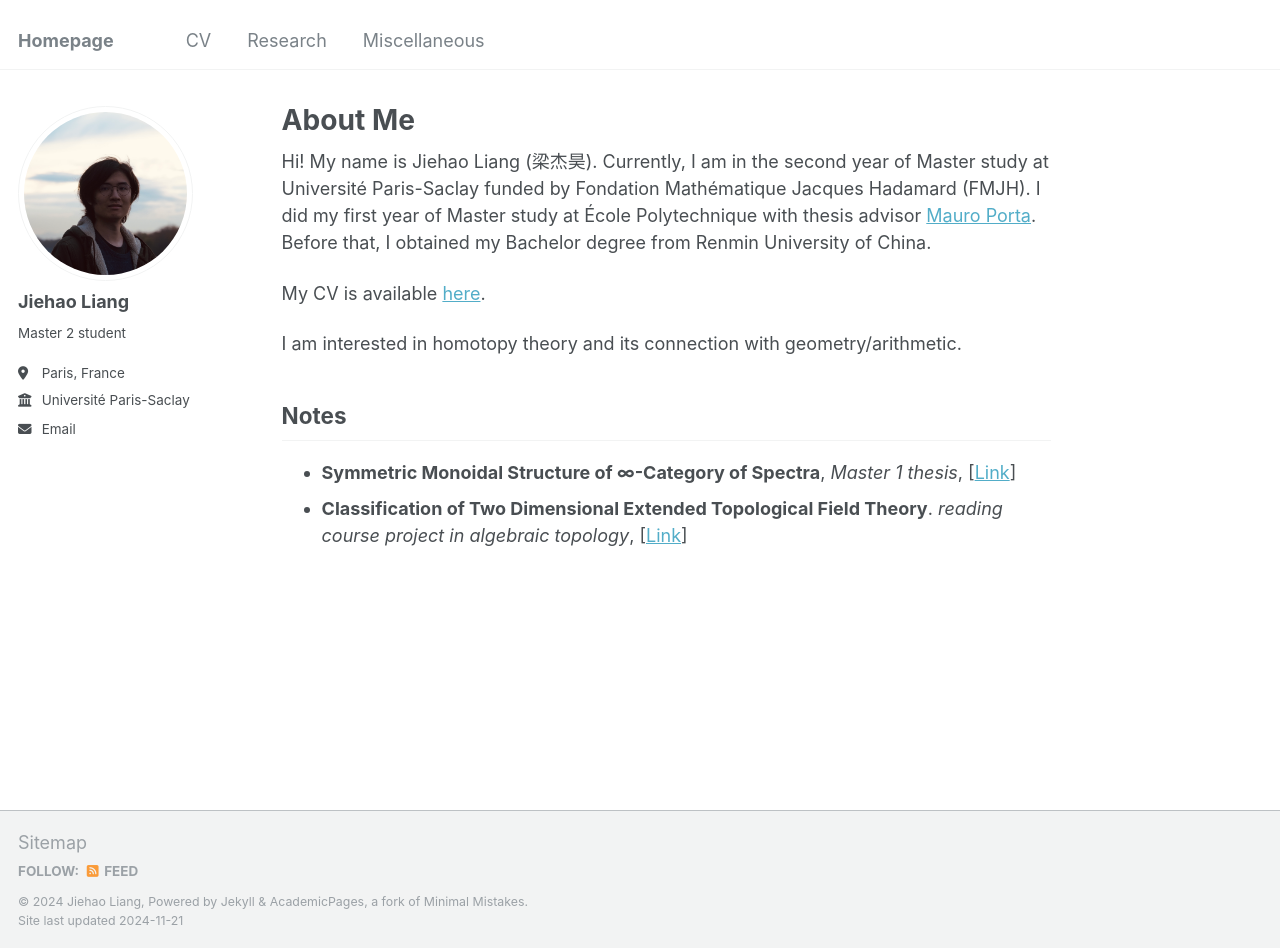
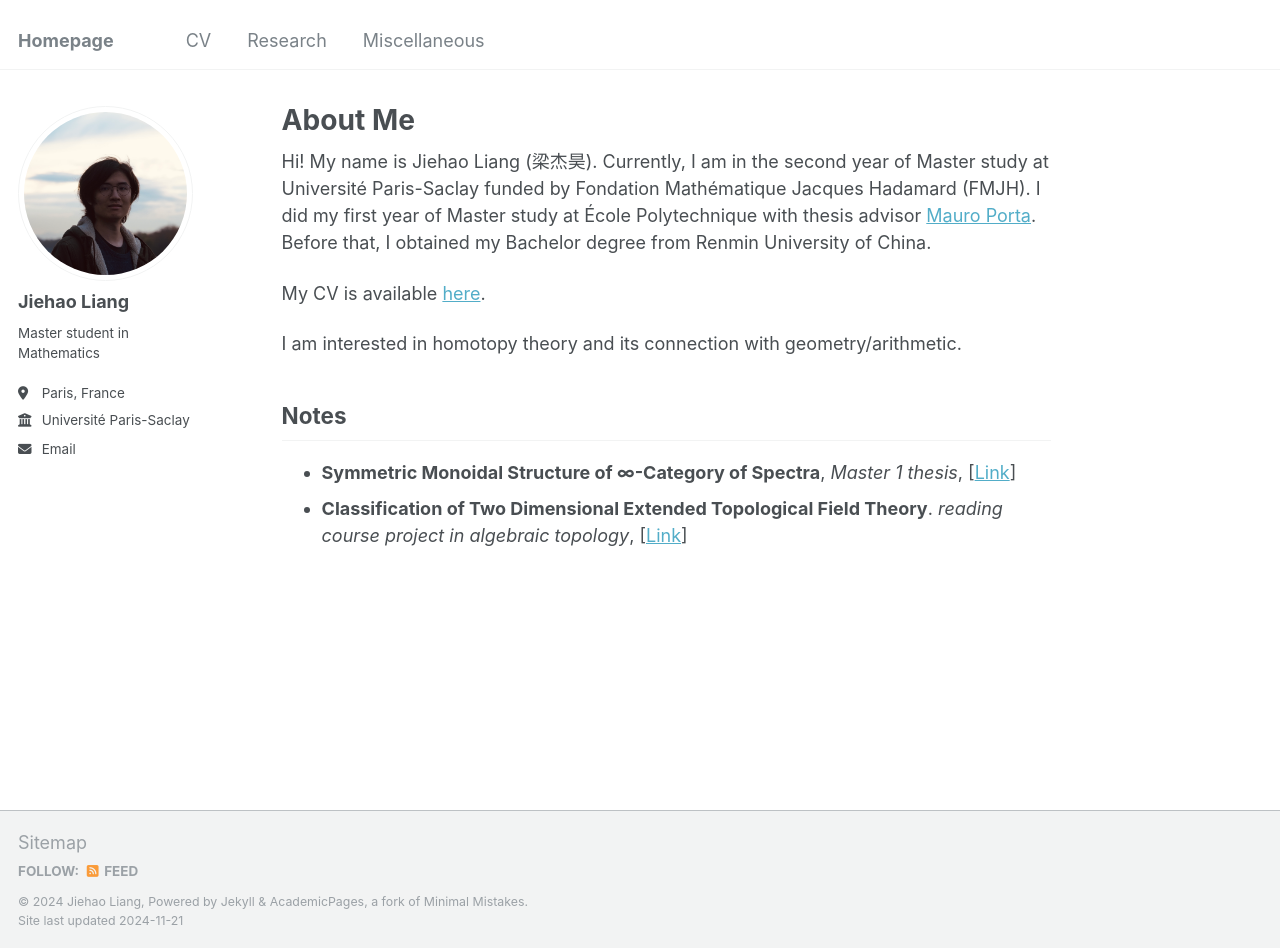
Before and after one commit to liangjiehao/liangjiehao.github.io, a Jekyll site: the page built from _pages/about.md, in a window 1280 px wide and 948 px high. Built offline with Jekyll 4.4.1, drawn with Linux system fonts in a browser that asks for light colours.

Commit message:
Update _config.yml

```diff
--- a/_config.yml
+++ b/_config.yml
@@ -24,7 +24,7 @@ author:
   avatar           : "profile.jpg"
   name             : "Jiehao Liang"
   pronouns         : # example: "she/her"
-  bio              : "Master 2 student"
+  bio              : "Master student in Mathematics"
   location         : "Paris, France"
   employer         : "Université Paris-Saclay"
   uri              : # URL
```
